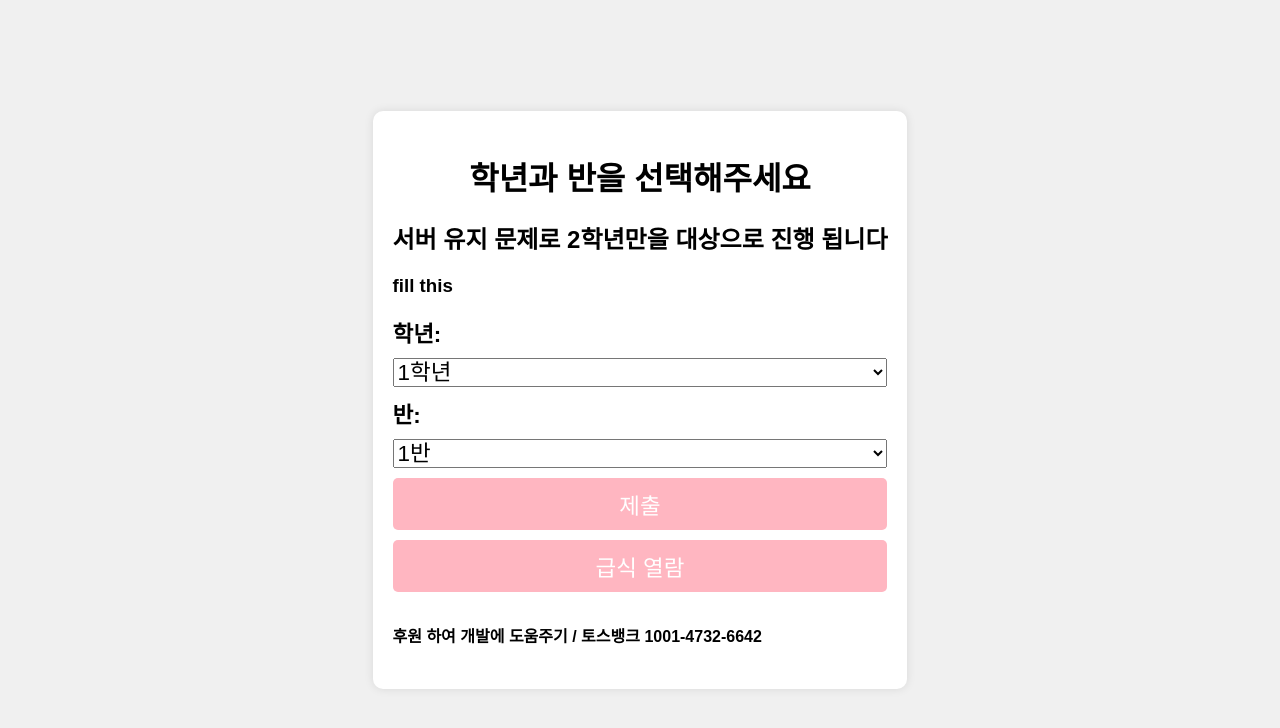
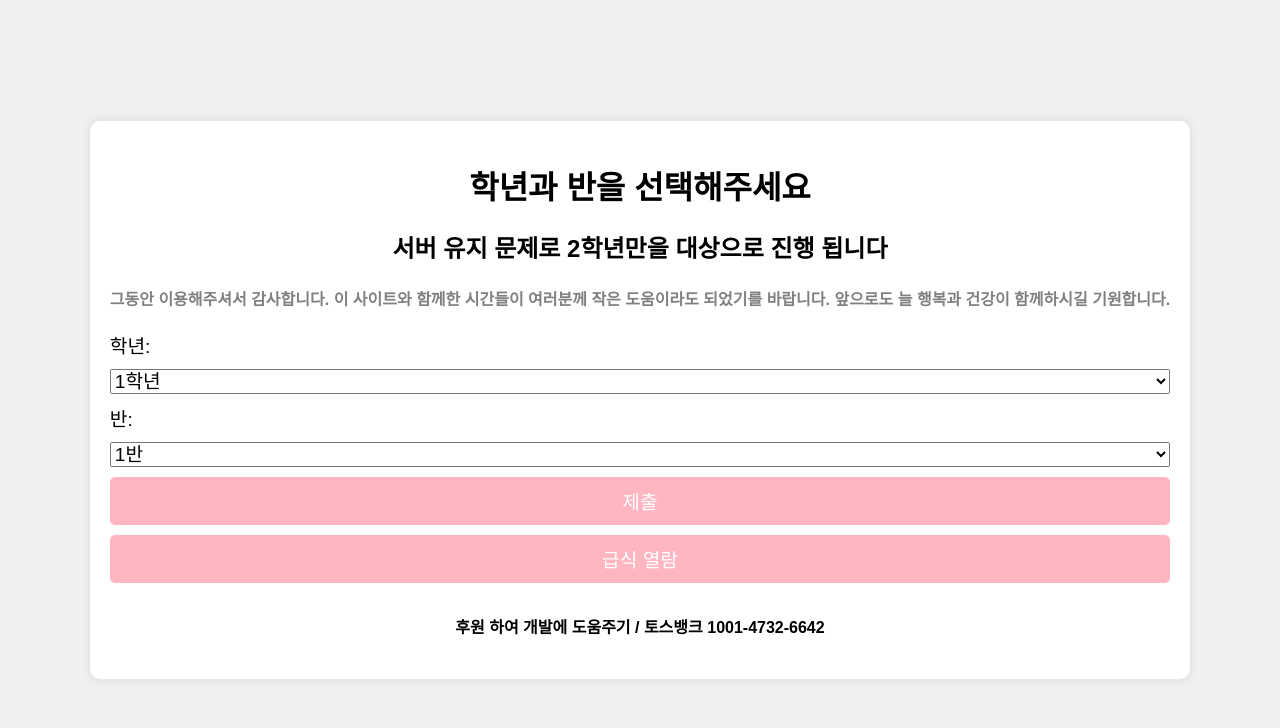
Before and after one commit to peropero1111/peropero1111.github.io, a plain HTML site: page index.html in a window 1280 px wide. Drawn offline with Linux system fonts and the light colour scheme.

Commit message:
Update index.html

```diff
--- a/index.html
+++ b/index.html
@@ -23,6 +23,13 @@
             box-sizing: border-box;
         }
         h1 {
+            text-align: center;
+        }
+        h4{
+            text-align: center;
+
+        }
+        h2{
             text-align: center;
         }
         form {
@@ -55,7 +62,7 @@
     <div class="container">
         <h1>학년과 반을 선택해주세요</h1>
         <h2>서버 유지 문제로 2학년만을 대상으로 진행 됩니다</h2>
-        <h3>fill this <h3>
+        <h4><font color="gray">그동안 이용해주셔서 감사합니다. 이 사이트와 함께한 시간들이 여러분께 작은 도움이라도 되었기를 바랍니다. 앞으로도 늘 행복과 건강이 함께하시길 기원합니다.</font></h4>
         <form onsubmit="submitForm(); return false;">
             <label for="grade">학년:</label>
             <select id="grade" name="grade">
```
